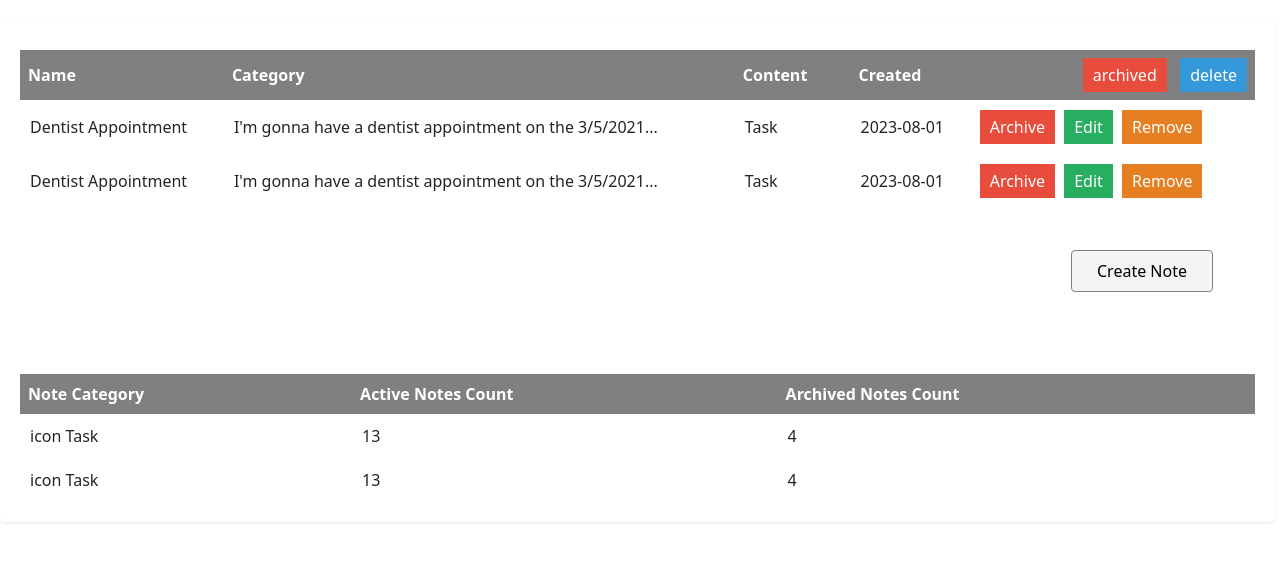
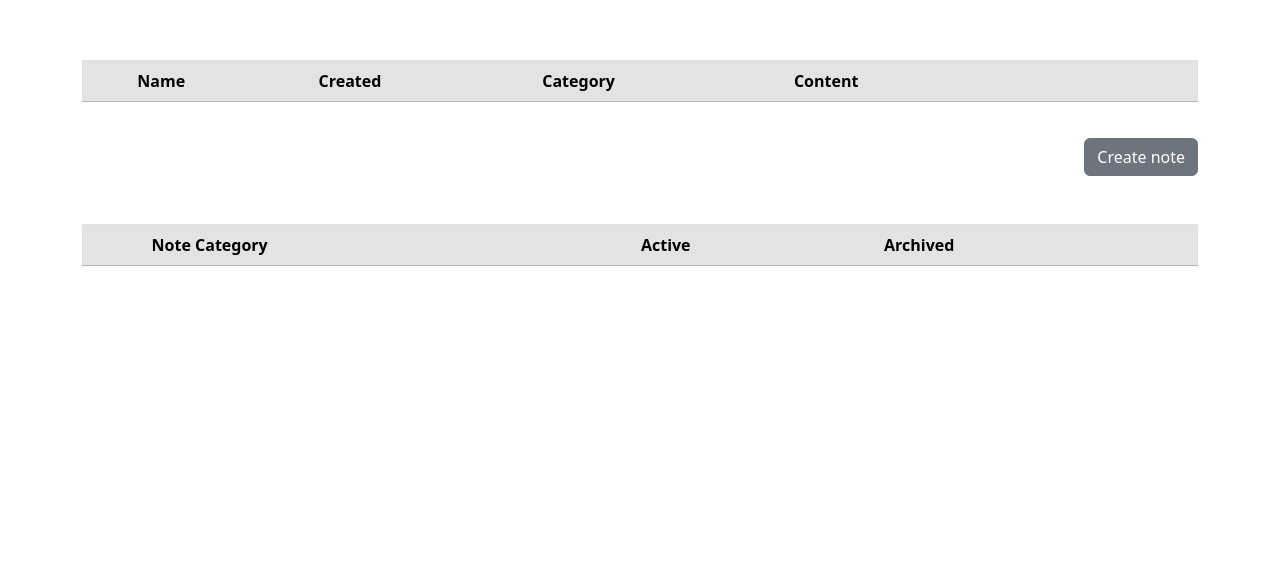
Before and after one commit to Vlnts1/Hometask-1, a website: page index.html in a window 1280 px wide. Drawn offline with nearby package versions, Linux system fonts and the light colour scheme.

Commit message:
Fixed layout

```diff
--- a/index.html
+++ b/index.html
@@ -1,130 +1,148 @@
 <!doctype html>
-<html>
+<html lang="en">
   <head>
-    <title>Notes App</title>
-    <link rel="stylesheet" type="text/css" href="styles/styles.css" />
+    <meta charset="UTF-8" />
+    <meta name="viewport" content="width=device-width, initial-scale=1.0" />
+    <title>Notes-app</title>
+    <link rel="stylesheet" href="styles/styles.css" />
+    <link
+      rel="stylesheet"
+      href="https://cdn.jsdelivr.net/npm/bootstrap-icons@1.10.5/font/bootstrap-icons.css"
+    />
+    <link
+      rel="stylesheet"
+      href="https://cdn.jsdelivr.net/npm/bootstrap@5.2.2/dist/css/bootstrap.min.css"
+    />
     <script
       src="https://kit.fontawesome.com/4e15c8220c.js"
       crossorigin="anonymous"
     ></script>
-    <link href="https://cdn.jsdelivr.net/npm/bootstrap@5.3.1/dist/css/bootstrap.min.css" rel="stylesheet" integrity="sha384-4bw+/aepP/YC94hEpVNVgiZdgIC5+VKNBQNGCHeKRQN+PtmoHDEXuppvnDJzQIu9" crossorigin="anonymous">
-    <script src="https://cdn.jsdelivr.net/npm/bootstrap@5.3.1/dist/js/bootstrap.bundle.min.js" integrity="sha384-HwwvtgBNo3bZJJLYd8oVXjrBZt8cqVSpeBNS5n7C8IVInixGAoxmnlMuBnhbgrkm" crossorigin="anonymous"></script>
+    <link
+      href="https://cdn.jsdelivr.net/npm/bootstrap@5.3.1/dist/css/bootstrap.min.css"
+      rel="stylesheet"
+      integrity="sha384-4bw+/aepP/YC94hEpVNVgiZdgIC5+VKNBQNGCHeKRQN+PtmoHDEXuppvnDJzQIu9"
+      crossorigin="anonymous"
+    />
+    <script src="https://cdn.jsdelivr.net/npm/bootstrap@5.2.2/dist/js/bootstrap.bundle.min.js "></script>
   </head>
+
   <body>
-    <div id="app">
-      <div class="notes-container">
-        <table id="notes-table">
-          <thead class="notes-thead">
-            <tr>
-              <th>Name</th>
-              <th>Category</th>
-              <th>Content</th>
-              <th></th>
-              <th>Created</th>
-              <th>
-                <div class="btn-container">
-                  <button class="archive-btn">archived</button>
-                  <button class="delete-btn">delete</button>
-                </div>
-              </th>
-            </tr>
-          </thead>
-          <tbody id="notes-list">
-            <tr>
-              <td>Dentist Appointment</td>
-              <td>I'm gonna have a dentist appointment on the 3/5/2021...</td>
-              <td>Task</td>
-              <td></td>
-              <td>2023-08-01</td>
-              <td>
-                <button class="archive-btn" data-index="0">Archive</button>
-                <button class="edit-btn" data-index="0">Edit</button>
-                <button class="remove-btn" data-index="0">Remove</button>
-              </td>
-            </tr>
+    <div class="container">
+      <table class="table">
+        <thead class="table-light">
+          <tr class="table-secondary">
+            <th></th>
+            <th>Name</th>
+            <th>Created</th>
+            <th>Category</th>
+            <th>Content</th>
+            <th></th>
+            <th></th>
+            <th><i class="archive-btn"></i></th>
+            <th><i class="delete-btn"></i></th>
+          </tr>
+        </thead>
+        <tbody id="body-note-table"></tbody>
+      </table>
 
-            <tr>
-              <td>Dentist Appointment</td>
-              <td>I'm gonna have a dentist appointment on the 3/5/2021...</td>
-              <td>Task</td>
-              <td></td>
-              <td>2023-08-01</td>
-              <td>
-                <button class="archive-btn" data-index="0">Archive</button>
-                <button class="edit-btn" data-index="0">Edit</button>
-                <button class="remove-btn" data-index="0">Remove</button>
-              </td>
-            </tr>
-          </tbody>
-        </table>
-      </div>
+      <div class="collapse mb-5" id="update-note-form"></div>
 
+      <div class="collapse" id="create-note-form">
+        <div class="d-flex justify-content-end">
+          <form id="newNotesForm" class="col-6">
+            <label for="name">Name</label>
+            <input type="text" class="form-control mb-3" id="name" />
 
-      <div class="container-create-note" id="note-form-container" data-bs-toggle="modal" data-bs-target="#exampleModal">
-        <button class="create-note-btn" id="show-note-form">Create Note</button>
-        <!-- Modal -->
-        <div class="modal fade" id="exampleModal" tabindex="-1" aria-labelledby="exampleModalLabel" aria-hidden="true">
-          <div class="modal-dialog">
-            <div class="modal-content">
-              <div class="modal-header">
-                <h1 class="modal-title fs-5" id="exampleModalLabel">Modal title</h1>
-                <button type="button" class="btn-close" data-bs-dismiss="modal" aria-label="Close"></button>
-              </div>
-              <div class="modal-body">
-                <form>
-                  <div class="mb-3">
-                    <label for="exampleInputEmail1" class="form-label">Name</label>
-                    <input type="text" class="form-control" id="exampleInputEmail1" aria-describedby="emailHelp">
-                  </div>
-                  <div class="mb-3">
-                    <label for="exampleInputPassword1" class="form-label">Date</label>
-                    <input type="text" class="form-control" id="exampleInputPassword1">
-                  </div>
-                  <div class="mb-3">
-                    <label for="exampleInputPassword1" class="form-label">Category</label>
-                    <input type="text" class="form-control" id="exampleInputPassword1">
-                  </div>
-                  <div class="mb-3">
-                    <label for="exampleInputPassword1" class="form-label">Content</label>
-                    <input type="text" class="form-control" id="exampleInputPassword1">
-                  </div>
-                </form>
-              </div>
-              <div class="modal-footer">
-                <button type="button" class="btn btn-secondary" data-bs-dismiss="modal">Close</button>
-                <button type="button" class="btn btn-primary">Create Note</button>
-              </div>
+            <label for="created">Created</label>
+            <input type="date" class="form-control mb-3" id="created" />
+
+            <label class="d-block" for="category">Category</label>
+            <select
+              class="form-select mb-3"
+              aria-label="Default select example"
+              id="category"
+            >
+              <option value="Idea" selected>Idea</option>
+              <option value="Task">Task</option>
+              <option value="RandomThought">Random Thought</option>
+            </select>
+
+            <label for="content">Content</label>
+            <input type="text" class="form-control mb-3" id="content" />
+
+            <div class="d-flex justify-content-end mb-2">
+              <button
+                type="submit"
+                class="btn btn-primary"
+                form="newNotesForm"
+                id="submit-form-btn"
+              >
+                Create note
+              </button>
             </div>
-          </div>
+          </form>
         </div>
       </div>
 
+      <div class="d-flex justify-content-end">
+        <button
+          class="btn btn-secondary"
+          type="button"
+          data-bs-toggle="collapse"
+          data-bs-target="#create-note-form"
+          aria-expanded="false"
+          aria-controls="create-note-form"
+          id="open-close-form-btn"
+        >
+          Create note
+        </button>
+      </div>
 
-      <div class="notes-summary">
-        <table id="summary-table">
-          <thead>
-            <tr>
-              <th>Note Category</th>
-              <th>Active Notes Count</th>
-              <th>Archived Notes Count</th>
-            </tr>
-          </thead>
-          <tbody id="summary-list">
-            <tr>
-              <td>icon Task</td>
-              <td>13</td>
-              <td>4</td>
-            </tr>
+      <table class="table collapse" id="archivedNotesTable">
+        <thead>
+          <tr>
+            <th colspan="6"></th>
+          </tr>
+          <tr class="table-secondary">
+            <th></th>
+            <th>Name</th>
+            <th>Created</th>
+            <th>Category</th>
+            <th>Content</th>
+            <th></th>
+            <th><i class="bi bi-file-earmark-arrow-up"></i></th>
+            <th>
+              <button
+                class="btn btn-secondary"
+                type="button"
+                data-bs-toggle="collapse"
+                data-bs-target="#archivedNotesTable"
+                aria-expanded="false"
+                aria-controls="archivedNotesTable"
+                id="open-close-form-btn"
+              >
+                <i class="bi bi-x-lg"></i>
+              </button>
+            </th>
+          </tr>
+        </thead>
+        <tbody id="body-archived-notes-table"></tbody>
+      </table>
 
-            <tr>
-              <td>icon Task</td>
-              <td>13</td>
-              <td>4</td>
-            </tr>
-          </tbody>
-        </table>
-      </div>
+      <table class="table mt-5">
+        <thead>
+          <tr class="table-secondary px-5">
+            <th></th>
+            <th>Note Category</th>
+            <th>Active</th>
+            <th>Archived</th>
+          </tr>
+        </thead>
+        <tbody id="body-info-table"></tbody>
+      </table>
     </div>
-    <script src="js/app.js"></script>
+
+    <script src="js/render.js"></script>
+    <script src="js/actions.js"></script>
   </body>
 </html>
--- a/styles/styles.css
+++ b/styles/styles.css
@@ -1,127 +1,25 @@
 body {
   font-family: Arial, sans-serif;
   margin: 0;
-  padding: 0;
+  padding: 50px;
   background-color: #f0f0f0;
 }
 
 #app {
-  margin: 20px 5px 20px 0px;
+  margin: 20px;
   padding: 20px;
   background-color: #fff;
   border-radius: 5px;
-  box-shadow: 0px 1px 3px rgba(0, 0, 0, 0.1);
-}
-
-.notes-container,
-.notes-summary {
-  flex-basis: 48%;
+  box-shadow: 0px 2px 5px rgba(0, 0, 0, 0.1);
 }
 
 table {
   width: 100%;
+  border-collapse: collapse;
   margin-top: 10px;
+  border: 1px solid #808080;
+  border-radius: 20px;
 }
-
-th,
-td {
-  border: 1px solid #9f9f9f;
-}
-
-th,
-td {
-  padding: 10px;
-}
-
-th {
-    background-color: #808080;
-    color: white;
-    padding: 8px;
-}
-
-.notes-thead {
-  position: static;
-  width: 100px;
-}
-
-.btn-container {
-  display: flex;
-  justify-content: flex-end;
-}
-
-.notes-list-btn {
-  display: flex;
-  justify-content: flex-end;
-}
-
-.delete-btn {
-  margin-left: 5%;
-}
-
-button {
-  padding: 5px 10px;
-  border: none;
-  border-radius: 5px;
-  cursor: pointer;
-  background-color: #3498db;
-  color: white;
-}
-
-button:hover {
-  background-color: #2980b9;
-}
-
-button.archive-btn {
-  background-color: #e74c3c;
-}
-
-button.archive-btn:hover {
-  background-color: #c0392b;
-}
-
-h1,
-h2 {
-  margin-bottom: 10px;
-}
-
-/* Style for table rows */
-tr:hover {
-  background-color: #f0f0f0;
-}
-
-td button {
-  margin-right: 5px;
-}
-
-td .archive-btn {
-  background-color: #e74c3c;
-}
-
-td .archive-btn:hover {
-  background-color: #c0392b;
-}
-
-td .edit-btn {
-  background-color: #27ae60;
-}
-
-td .edit-btn:hover {
-  background-color: #21965d;
-}
-
-td .remove-btn {
-  background-color: #e67e22;
-}
-
-td .remove-btn:hover {
-  background-color: #ca6b12;
-}
-
-.notes-summary {
-  margin-top: 80px;
-}
-
-
 
 /* create-note block */
 
@@ -146,11 +44,6 @@ td .remove-btn:hover {
   transition: 1s;
 }
 
-#noteForm {
-  text-align: center;
+.btn {
+  margin-top: 20px;
 }
-
-#noteForm input,
-#noteForm select {
-  margin: 5px;
-}
```
